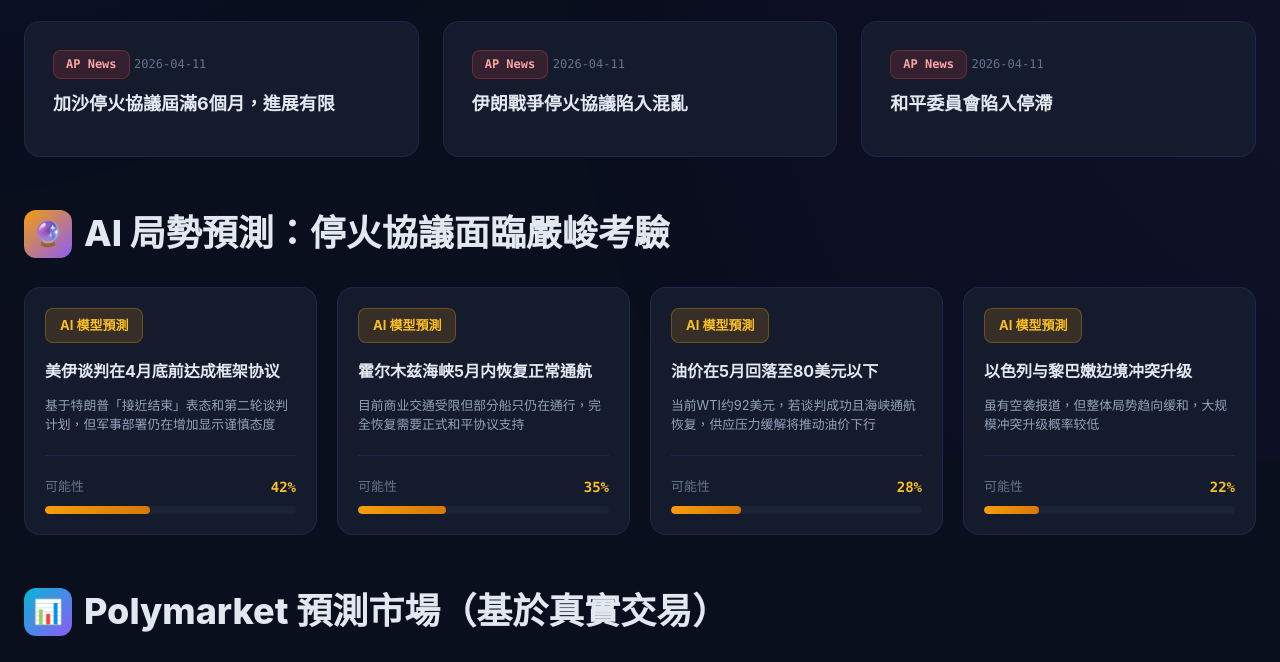
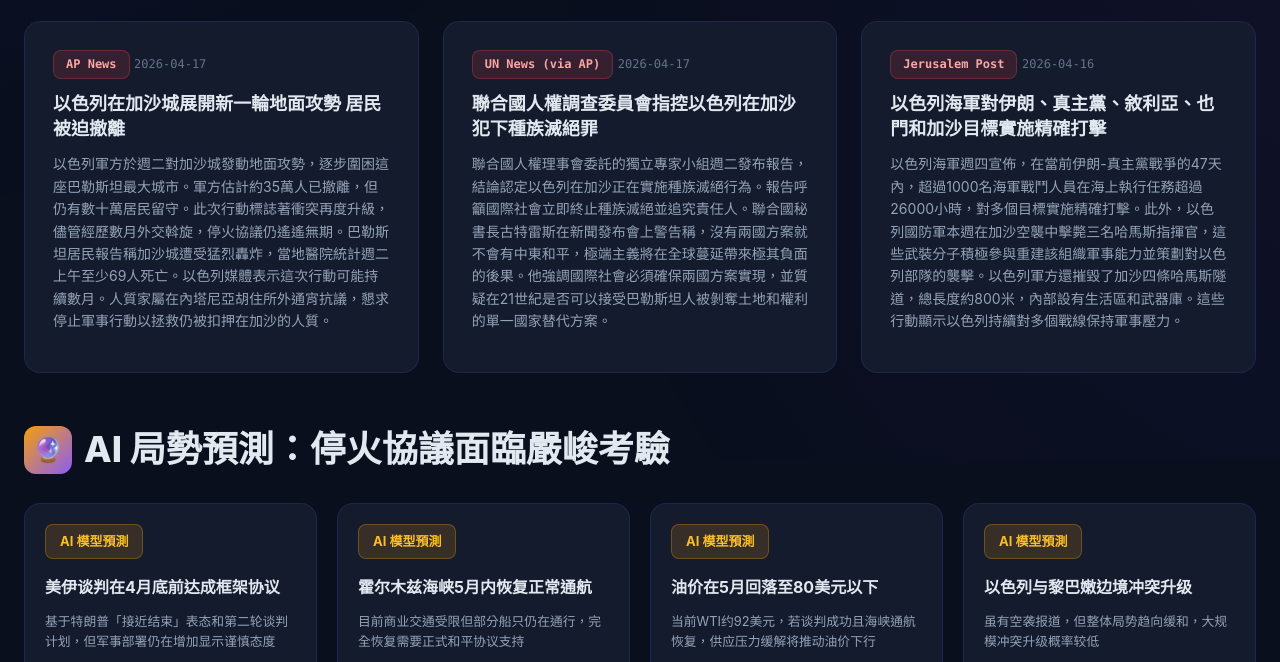
Before and after one commit to cto1218-blip/537, a plain HTML site: page middle-east-tracker-zh-TW.html in a window 1280 px wide. Shown: the part 740-1402 px from the top of the page. Drawn offline with Linux system fonts and the light colour scheme.

Commit message:
中東局勢更新 2026-04-17 17:00

```diff
--- a/middle-east-tracker-zh-TW.html
+++ b/middle-east-tracker-zh-TW.html
@@ -989,7 +989,7 @@
         <header class="header">
             <h1>🌐 2026 美以伊衝突追蹤</h1>
             <p>中東地緣政治局勢情報儀表板</p>
-            <div class="timestamp">最後更新：2026年4月15日 16:00</div>
+            <div class="timestamp">最後更新：2026年4月17日 17:00</div>
         </header>
 
         <div class="stats-grid">
@@ -1028,21 +1028,21 @@
             <div class="news-grid">
                 <div class="news-card">
                     <span class="news-source">AP News</span>
-                    <span class="news-date">2026-04-11</span>
-                    <div class="news-title">加沙停火協議屆滿6個月，進展有限</div>
-                    <div class="news-description"></div>
+                    <span class="news-date">2026-04-17</span>
+                    <div class="news-title">以色列在加沙城展開新一輪地面攻勢 居民被迫撤離</div>
+                    <div class="news-description">以色列軍方於週二對加沙城發動地面攻勢，逐步圍困這座巴勒斯坦最大城市。軍方估計約35萬人已撤離，但仍有數十萬居民留守。此次行動標誌著衝突再度升級，儘管經歷數月外交斡旋，停火協議仍遙遙無期。巴勒斯坦居民報告稱加沙城遭受猛烈轟炸，當地醫院統計週二上午至少69人死亡。以色列媒體表示這次行動可能持續數月。人質家屬在內塔尼亞胡住所外通宵抗議，懇求停止軍事行動以拯救仍被扣押在加沙的人質。</div>
                 </div>
                 <div class="news-card">
-                    <span class="news-source">AP News</span>
-                    <span class="news-date">2026-04-11</span>
-                    <div class="news-title">伊朗戰爭停火協議陷入混亂</div>
-                    <div class="news-description"></div>
+                    <span class="news-source">UN News (via AP)</span>
+                    <span class="news-date">2026-04-17</span>
+                    <div class="news-title">聯合國人權調查委員會指控以色列在加沙犯下種族滅絕罪</div>
+                    <div class="news-description">聯合國人權理事會委託的獨立專家小組週二發布報告，結論認定以色列在加沙正在實施種族滅絕行為。報告呼籲國際社會立即終止種族滅絕並追究責任人。聯合國秘書長古特雷斯在新聞發布會上警告稱，沒有兩國方案就不會有中東和平，極端主義將在全球蔓延帶來極其負面的後果。他強調國際社會必須確保兩國方案實現，並質疑在21世紀是否可以接受巴勒斯坦人被剝奪土地和權利的單一國家替代方案。</div>
                 </div>
                 <div class="news-card">
-                    <span class="news-source">AP News</span>
-                    <span class="news-date">2026-04-11</span>
-                    <div class="news-title">和平委員會陷入停滯</div>
-                    <div class="news-description"></div>
+                    <span class="news-source">Jerusalem Post</span>
+                    <span class="news-date">2026-04-16</span>
+                    <div class="news-title">以色列海軍對伊朗、真主黨、敘利亞、也門和加沙目標實施精確打擊</div>
+                    <div class="news-description">以色列海軍週四宣佈，在當前伊朗-真主黨戰爭的47天內，超過1000名海軍戰鬥人員在海上執行任務超過26000小時，對多個目標實施精確打擊。此外，以色列國防軍本週在加沙空襲中擊斃三名哈馬斯指揮官，這些武裝分子積極參與重建該組織軍事能力並策劃對以色列部隊的襲擊。以色列軍方還摧毀了加沙四條哈馬斯隧道，總長度約800米，內部設有生活區和武器庫。這些行動顯示以色列持續對多個戰線保持軍事壓力。</div>
                 </div>
             </div>
       </section>
@@ -1238,7 +1238,7 @@
                     <div class="market-card-wrapper">
                         <div class="market-card-title current">💰 現貨黃金</div>
                         <div class="market-card gold-card">
-                        <div class="market-value">$4,802.70 (+0.28%)<span class="market-unit">/盎司</span></div>
+                        <div class="market-value">暫無數據<span class="market-unit">/盎司</span></div>
                         </div>
                         <div class="market-change positive">▲ +2.8%</div>
                         <div class="market-meta">
```
